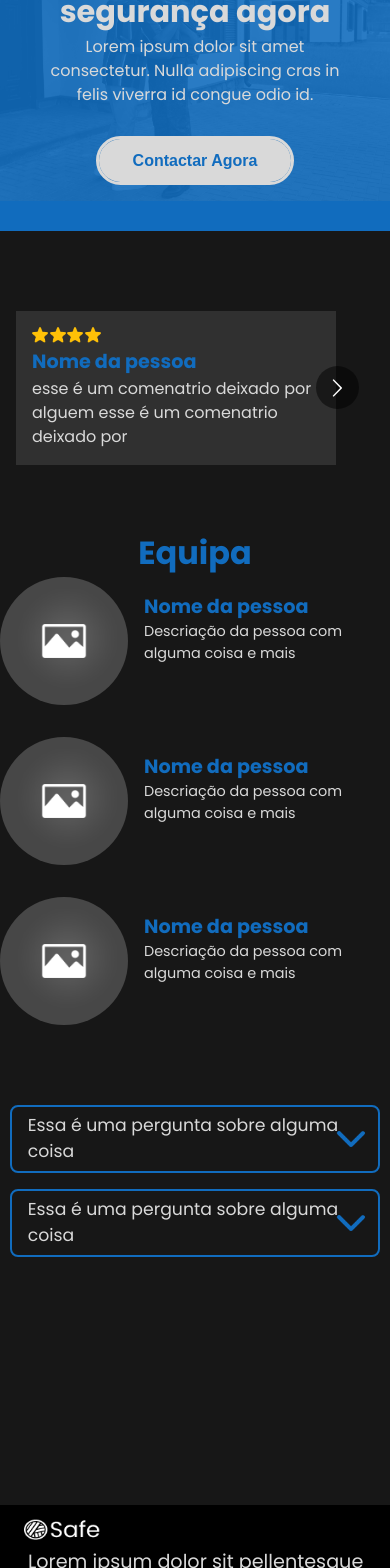
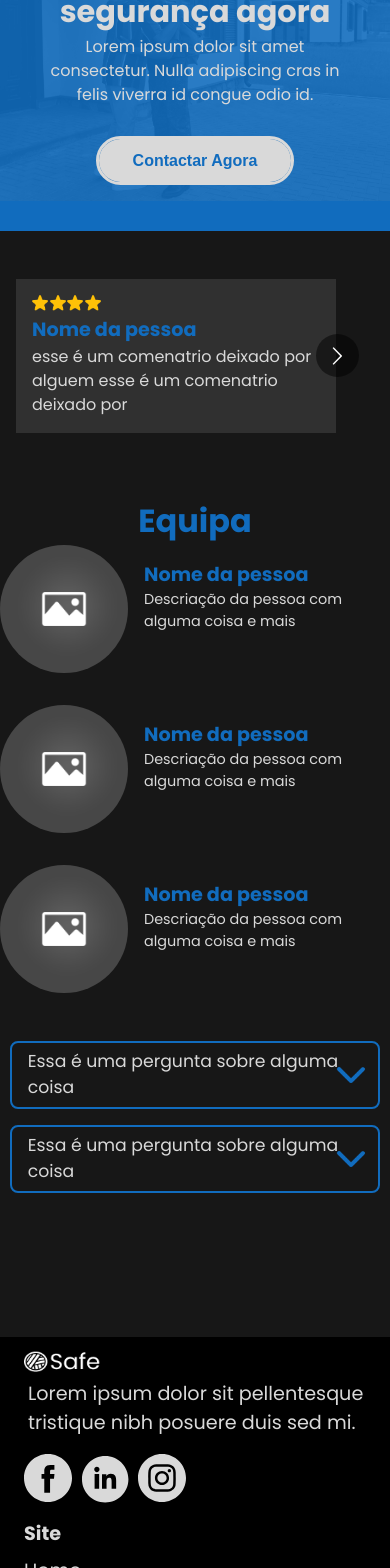
Before and after one commit to juniorgomes14/Safe-Website, a React (Vite) app: page / in a window 390 px wide. Shown: the part 3170-4738 px from the top of the page. Built offline with nearby package versions, Linux system fonts and the light colour scheme.

Commit message:
fix: margin and pading on scroll

```diff
--- a/src/sections/Comments/Comments.css
+++ b/src/sections/Comments/Comments.css
@@ -1,21 +1,7 @@
-/* .comments-carousel{
-    width: 100%;
-    height: 15rem;
-    display: flex;
-    align-items: center;
-    justify-content: center; */
-    /* gap: .5rem;
-    padding: .5rem;
-    margin: 5rem 0rem;
-    background-color: red;
-}
-.projects-carousel{
-    height: 100%;
-    width: auto;
-    display: flex;
-} */
 .comments-carousel{
-    margin: 5rem 5rem;
+    margin: 0rem 5rem;
+    padding-top: 5rem;
+
     width: auto;
 }
 .carousel-item{
@@ -24,12 +10,16 @@
 
 @media screen and (max-width: 900px){
     .comments-carousel{
-        margin: 5rem 3rem;
+        margin: 0rem 3rem;
+        padding-top: 3rem;
+
     }
 }
 
 @media screen and (max-width: 600px){
     .comments-carousel{
-        margin: 5rem 1rem;
+        margin: 0rem 1rem;
+        padding-top: 3rem;
+
     }
 }
--- a/src/sections/FAQ/FAQ.css
+++ b/src/sections/FAQ/FAQ.css
@@ -6,6 +6,14 @@
     flex-direction: column;
     align-items: center;
     gap: 1rem;
-    margin: 5rem 0rem;
     transform: 1s;
+    padding-top: 5rem;
+    margin-bottom: 2.5rem;
 }
+
+@media screen and (max-width: 600px){
+    #faq{
+        padding-top: 3rem;
+        margin-bottom: 1.5rem;
+    }
+}
--- a/src/sections/Services/Services.css
+++ b/src/sections/Services/Services.css
@@ -4,7 +4,7 @@
     display: flex;
     align-items: center;
     justify-content: center;
-    margin-top: 5rem;
+    padding-top: 5rem;
 }
 .services-container{
     display: flex;
@@ -17,7 +17,6 @@
     width: 100%;
     height: 28rem;
     object-fit: cover;
-    /* border-radius: 1.5rem; */
     justify-self: center;
     align-self: center;
 }
@@ -65,7 +64,8 @@
 
 @media screen and (max-width: 600px){
     #services{
-        margin-top: 1rem;
+        margin-top: 0;
+        padding-top: 1rem;
     }
     .services-container{
         width: 100%;
```
